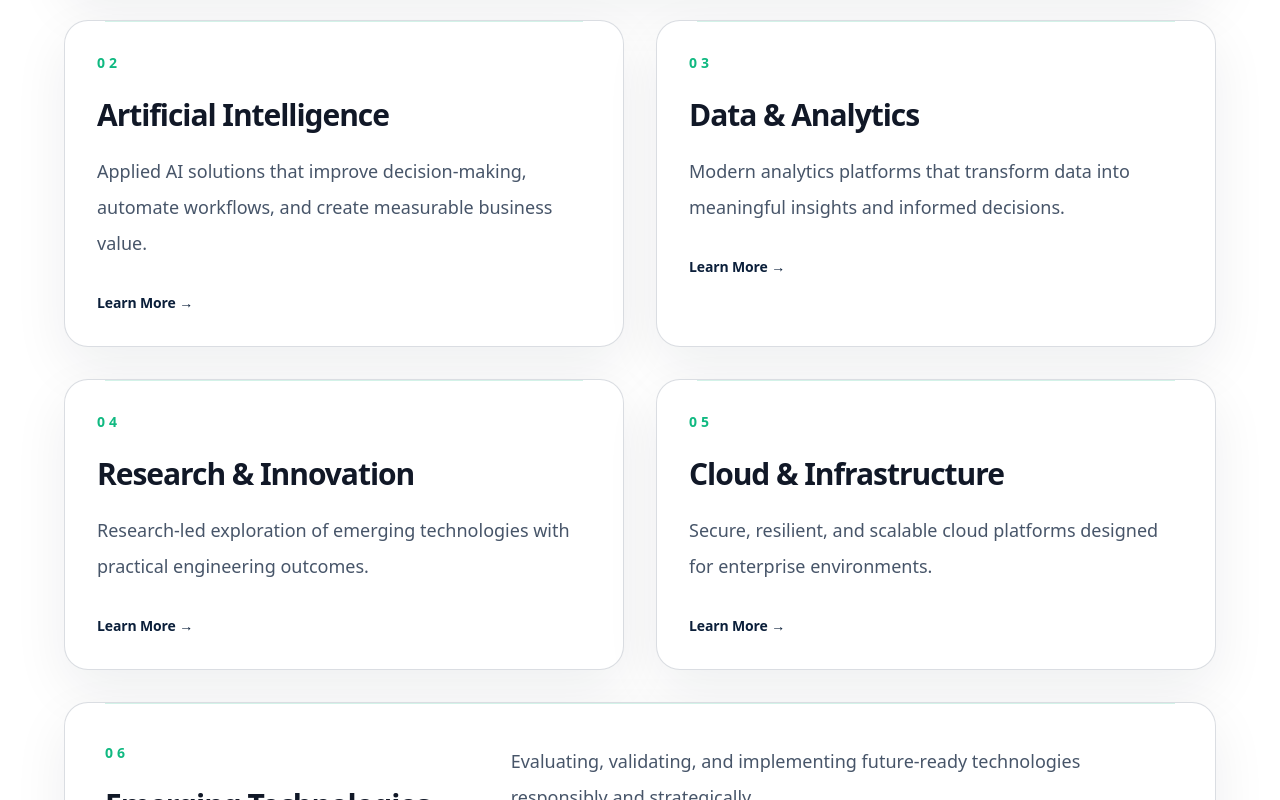
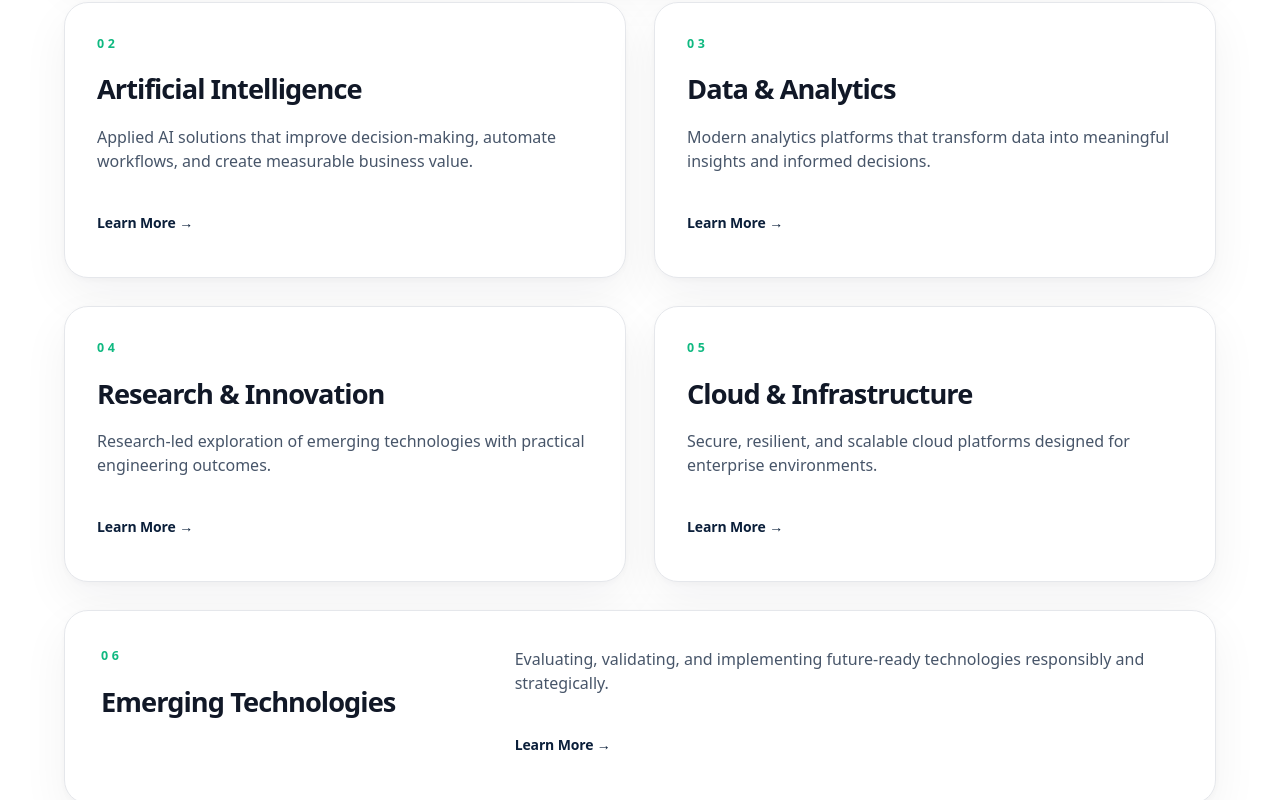
Before and after one commit to Zentric-Analytics/Zentricanalytics.com, a Next.js app: page / in a window 1280 px wide. Shown: the part 2900-3700 px from the top of the page. Built offline with nearby package versions, Linux system fonts and the light colour scheme.

Commit message:
Polish core capabilities section

```diff
--- a/src/app/globals.css
+++ b/src/app/globals.css
@@ -61,17 +61,34 @@ body{margin:0;background:#f7f9fc;color:#0c1222}
   opacity:1;
 }
 
+.core-capability-card{
+  animation:editorial-fade-up .68s cubic-bezier(.16,1,.3,1) both;
+}
+
+.core-capability-card:nth-child(2){animation-delay:.05s}
+.core-capability-card:nth-child(3){animation-delay:.1s}
+.core-capability-card:nth-child(4){animation-delay:.15s}
+.core-capability-card:nth-child(5){animation-delay:.2s}
+.core-capability-card:nth-child(6){animation-delay:.25s}
+
 @supports (animation-timeline:view()){
   .editorial-reveal{
     opacity:0;
     animation-timeline:view();
     animation-range:entry 12% cover 32%;
   }
+
+  .core-capability-card{
+    opacity:0;
+    animation-timeline:view();
+    animation-range:entry 10% cover 28%;
+  }
 }
 
 @media (prefers-reduced-motion:reduce){
   .editorial-reveal{animation:none;opacity:1;transform:none}
   .philosophy-row,.philosophy-row::before{transition:none}
+  .core-capability-card{animation:none;opacity:1;transform:none}
 }
 
 .blueprint-path{stroke:#173B67;stroke-width:1.4;stroke-linecap:round;stroke-dasharray:8 10;opacity:.42;transition:opacity .3s ease,stroke .3s ease,stroke-width .3s ease}
--- a/src/app/page.tsx
+++ b/src/app/page.tsx
@@ -265,40 +265,40 @@ export default function Home() {
             </p>
             <h2
               id="core-capabilities-heading"
-              className="mt-6 max-w-4xl text-[2.05rem] font-bold leading-[1.08] tracking-[-0.045em] text-[#111827] sm:text-[2.75rem] md:text-[3.25rem]"
+              className="mt-6 max-w-[56rem] text-[2.05rem] font-bold leading-[1.09] tracking-[-0.045em] text-[#111827] sm:text-[2.75rem] sm:leading-[1.07] md:text-[3.25rem]"
             >
               Engineering expertise across software, AI, data, infrastructure, and research.
             </h2>
-            <p className="mt-7 max-w-3xl text-base leading-8 text-[#475569] sm:text-lg sm:leading-9">
+            <p className="mt-7 max-w-[48rem] text-base leading-8 text-[#475569] sm:text-lg sm:leading-9">
               Zentric Analytics brings together disciplined software engineering, artificial intelligence, data platforms, cloud infrastructure, and research-led innovation to help organizations build technology that is reliable, scalable, and future-ready.
             </p>
           </div>
 
-          <div className="mt-12 grid gap-6 md:grid-cols-2 lg:mt-16 lg:gap-8">
+          <div className="mt-12 grid items-stretch gap-5 md:grid-cols-2 md:gap-6 lg:mt-16 lg:gap-7">
             {capabilities.map((capability) => (
               <article
-                className={`group relative overflow-hidden rounded-[1.5rem] border border-[#D1D5DB]/80 bg-white p-7 shadow-[0_20px_55px_rgba(15,23,42,0.07)] transition duration-300 hover:-translate-y-1.5 hover:border-[#10B981]/45 hover:shadow-[0_28px_70px_rgba(15,23,42,0.12)] sm:p-8 ${
-                  capability.featured ? 'md:col-span-2 lg:p-10' : ''
+                className={`core-capability-card group relative flex min-h-full overflow-hidden rounded-[1.375rem] border border-[#E5E7EB] bg-white p-7 shadow-[0_18px_48px_rgba(15,23,42,0.055),0_2px_8px_rgba(15,23,42,0.035)] transition-[border-color,box-shadow,transform] duration-300 ease-out hover:-translate-y-1 hover:border-[#10B981]/55 hover:shadow-[0_24px_60px_rgba(15,23,42,0.095),0_4px_14px_rgba(15,23,42,0.045)] sm:rounded-[1.5rem] sm:p-8 ${
+                  capability.featured ? 'md:col-span-2 lg:p-9' : ''
                 }`}
                 key={capability.number}
               >
-                <div className="absolute inset-x-7 top-0 h-px bg-[#10B981]/30 opacity-60 transition-opacity duration-300 group-hover:opacity-100 sm:inset-x-8 lg:inset-x-10" />
-                <div className={capability.featured ? 'lg:grid lg:grid-cols-[0.7fr_1.3fr] lg:gap-12' : ''}>
+                <div className="absolute inset-x-7 top-0 h-[2px] bg-[#10B981]/0 transition-colors duration-300 group-hover:bg-[#10B981]/80 sm:inset-x-8 lg:inset-x-9" />
+                <div className={`flex w-full flex-col ${capability.featured ? 'lg:grid lg:grid-cols-[0.72fr_1.28fr] lg:gap-10' : ''}`}>
                   <div>
-                    <p className="text-sm font-bold tracking-[0.28em] text-[#10B981]">
+                    <p className="text-[0.78rem] font-bold tracking-[0.28em] text-[#10B981]">
                       {capability.number}
                     </p>
-                    <h3 className="mt-6 text-2xl font-bold tracking-[-0.035em] text-[#111827] sm:text-3xl">
+                    <h3 className="mt-5 text-[1.45rem] font-bold leading-[1.16] tracking-[-0.035em] text-[#111827] sm:text-[1.7rem]">
                       {capability.title}
                     </h3>
                   </div>
-                  <div className={capability.featured ? 'mt-6 lg:mt-0' : 'mt-5'}>
-                    <p className="max-w-2xl text-base leading-8 text-[#475569] sm:text-lg sm:leading-9">
+                  <div className={`flex flex-1 flex-col ${capability.featured ? 'mt-6 lg:mt-0' : 'mt-5'}`}>
+                    <p className="max-w-2xl text-[0.98rem] leading-8 text-[#475569] sm:text-base">
                       {capability.description}
                     </p>
                     <Link
                       aria-label={`Learn more about ${capability.title}`}
-                      className="mt-8 inline-flex text-sm font-bold tracking-[-0.01em] text-[#0B1F3A] transition duration-300 group-hover:translate-x-1 group-hover:text-[#10B981] focus-visible:outline focus-visible:outline-2 focus-visible:outline-offset-4 focus-visible:outline-[#10B981]"
+                      className="mt-7 inline-flex min-h-11 w-fit items-center text-sm font-bold tracking-[-0.01em] text-[#0B1F3A] underline decoration-[#10B981]/0 underline-offset-4 transition-[color,decoration-color] duration-300 group-hover:text-[#047857] group-hover:decoration-[#10B981]/70 focus-visible:outline focus-visible:outline-2 focus-visible:outline-offset-4 focus-visible:outline-[#10B981]"
                       href="/services"
                     >
                       Learn More →
```
